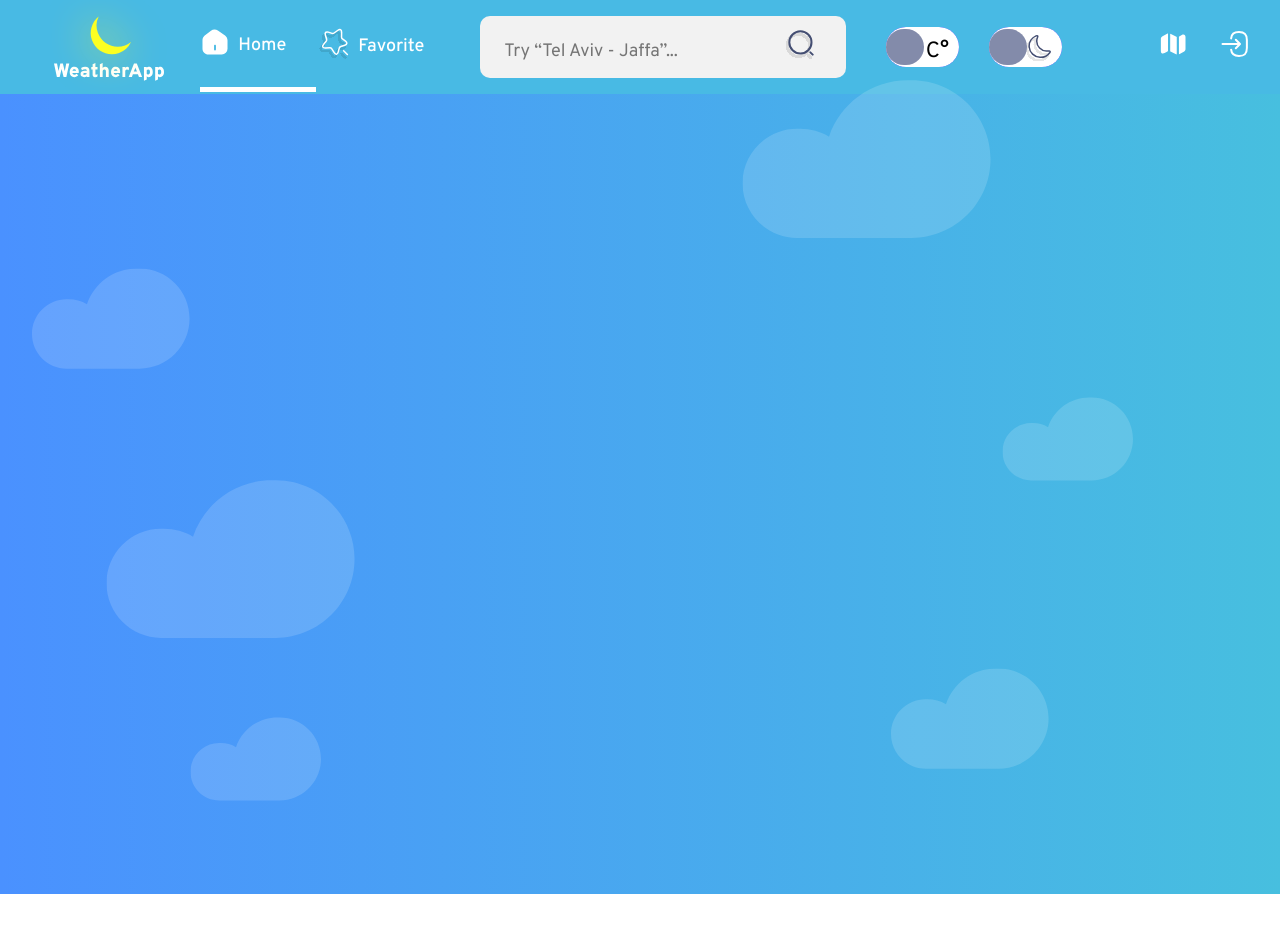
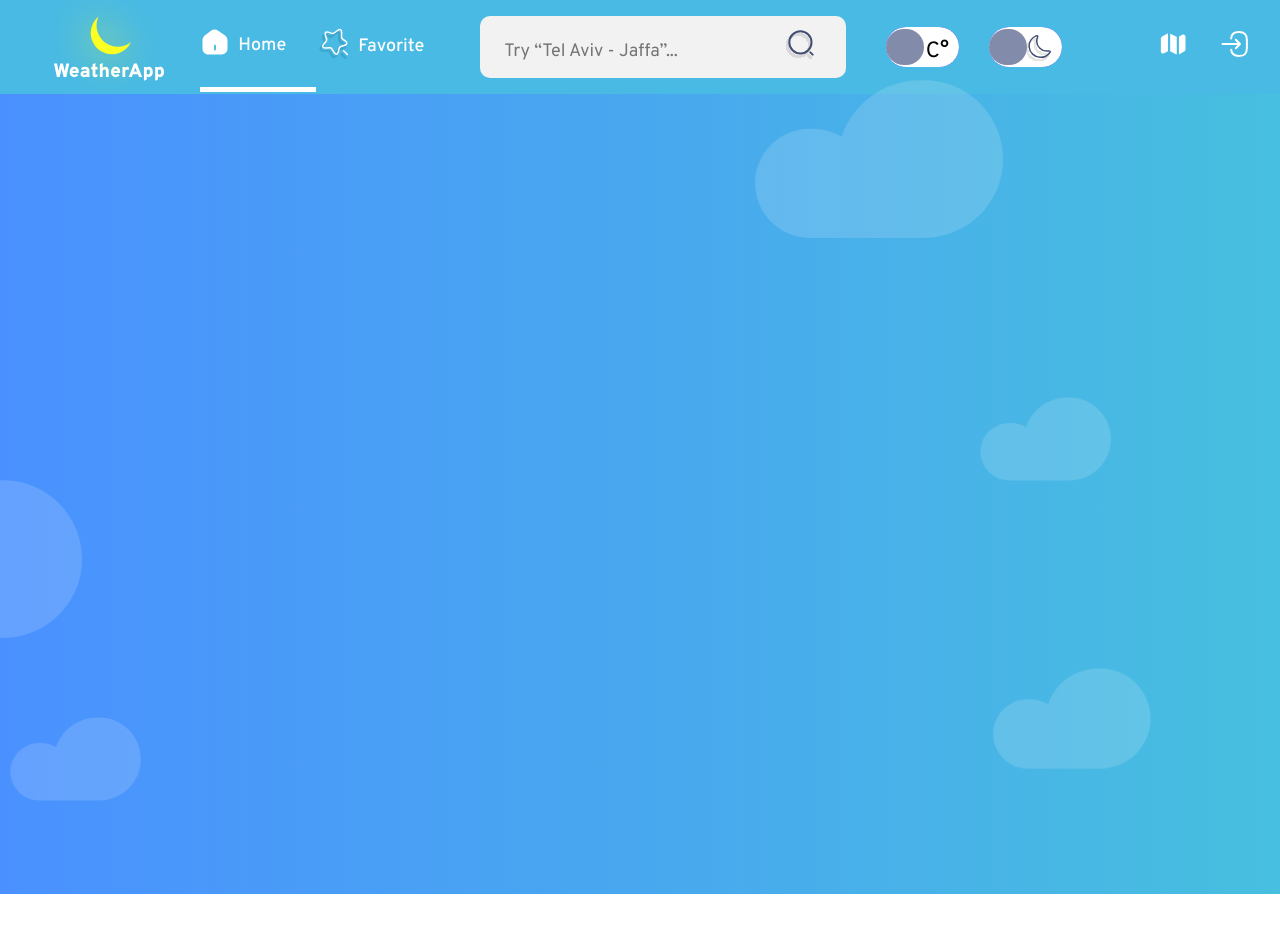
Before and after one commit to sagibarshai/Weather, a React (Create React App) app: page /home in a window 1280 px wide. Shown: the top 932 px of the page. Built offline with nearby package versions, Linux system fonts and the light colour scheme.

Commit message:
small styles fix

```diff
--- a/public/index.html
+++ b/public/index.html
@@ -3,7 +3,7 @@
   <head>
     <meta charset="utf-8" />
     <link rel="icon" href="%PUBLIC_URL%/favicon.ico" />
-    <meta name="viewport" content="width=device-width, initial-scale=1" />
+    <meta name="viewport" content="width=device-width, user-scalable=yes">
     <meta name="theme-color" content="#000000" />
     <meta
       name="description"
--- a/src/GolbalStyle.tsx
+++ b/src/GolbalStyle.tsx
@@ -6,6 +6,7 @@ html, body {
     padding:0 ;
     font-family: 'Overpass', sans-serif;
     width: 100vw;
+
     }
 `;
 export default GlobalStyle;
--- a/src/shared/backgroundAnimation/BackgroundAnimation.tsx
+++ b/src/shared/backgroundAnimation/BackgroundAnimation.tsx
@@ -23,9 +23,11 @@ const StyledCloud = styled.i<Props>`
                ? css`
                       @keyframes leftToRight {
                            50% {
+                                transform: translate(-100%, -50%);
                                 left: ${props.endLeft};
                            }
                            100% {
+                                transform: translate(0, -50%);
                                 left: ${props.left};
                            }
                       }
@@ -34,9 +36,11 @@ const StyledCloud = styled.i<Props>`
                : css`
                       @keyframes rightToLeft {
                            50% {
+                                transform: translate(-100%, -50%);
                                 right: ${props.endRight};
                            }
                            100% {
+                                transform: translate(0, -50%);
                                 right: ${props.right};
                            }
                       }
@@ -47,22 +51,22 @@ const StyledCloud = styled.i<Props>`
 const BackgroundAnimation = () => {
      return (
           <>
-               <StyledCloud top="20%" right="-5%" endRight="95%" time="110s">
+               <StyledCloud top="20%" right="0%" endRight="100%" time="150s">
                     <IconCloudL />
                </StyledCloud>
-               <StyledCloud top="40%" left="-10%" endLeft="100%" time="107s">
+               <StyledCloud top="40%" left="-20%" endLeft="100%" time="250s">
                     <IconCloudM />
                </StyledCloud>
-               <StyledCloud top="55%" right="0" endRight="100%" time="200s">
+               <StyledCloud top="55%" right="0" endRight="100%" time="185s">
                     <IconCloudS />
                </StyledCloud>
-               <StyledCloud top="70%" left="10%" endLeft="100%" time="155s">
+               <StyledCloud top="70%" left="-10%" endLeft="100%" time="200s">
                     <IconCloudL />
                </StyledCloud>
-               <StyledCloud top="90%" right="-10%" endRight="94%" time="100s">
+               <StyledCloud top="90%" right="0%" endRight="100%" time="300s">
                     <IconCloudM />
                </StyledCloud>
-               <StyledCloud top="95%" left="15%" endLeft="89%" time="200s">
+               <StyledCloud top="95%" left="0%" endLeft="100%" time="210s">
                     <IconCloudS />
                </StyledCloud>
           </>
```
